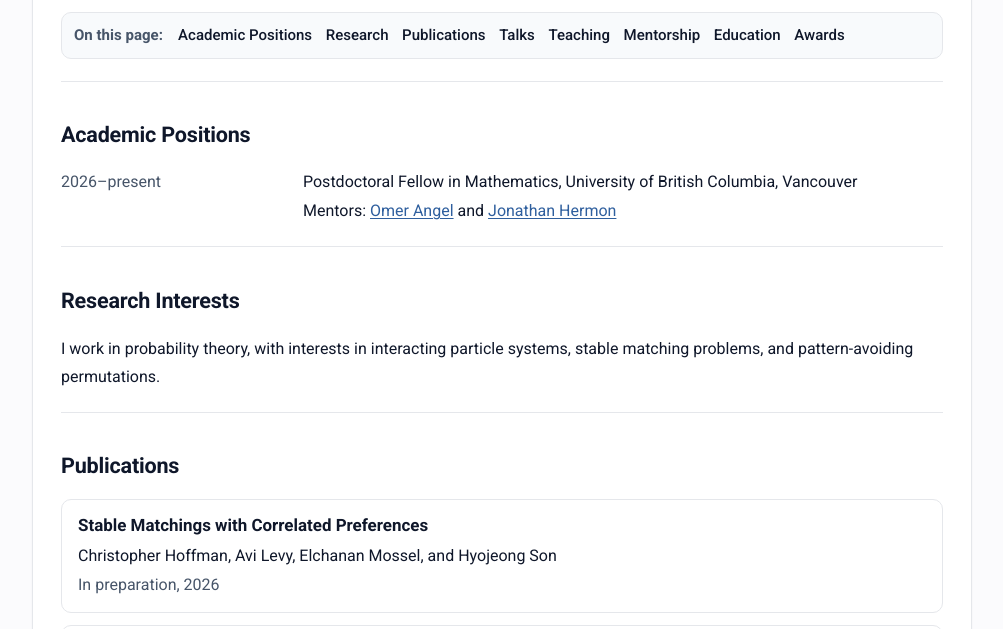
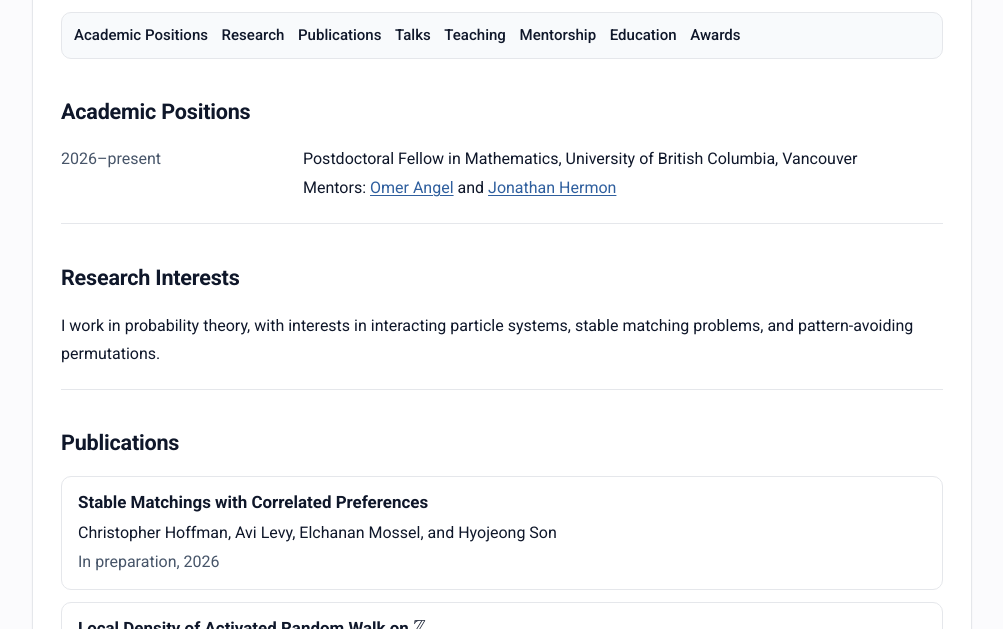
Before and after one commit to hyojeong-son/hyojeong-son.github.io, a Jekyll site: the page built from index.md, in a window 1280 px wide and 900 px high, cut to the strip 271-900 px from the top of the window. Shown: the whole strip, without its empty margins (138-1141 px from the left). Built offline with Jekyll 4.4.1, drawn with Linux system fonts in a browser that asks for light colours.

Commit message:
Simplify navigation section

```diff
--- a/index.md
+++ b/index.md
@@ -30,7 +30,6 @@ title: Home
 </div>
 
 <nav class="section-nav" aria-label="Page sections">
-  <span class="nav-label">On this page:</span>
   <a href="#academic-positions">Academic Positions</a>
   <a href="#research-interests">Research</a>
   <a href="#publications">Publications</a>
@@ -40,8 +39,6 @@ title: Home
   <a href="#education">Education</a>
   <a href="#awards-honors">Awards</a>
 </nav>
-
----
 
 <h2 id="academic-positions">Academic Positions</h2>
 
```
